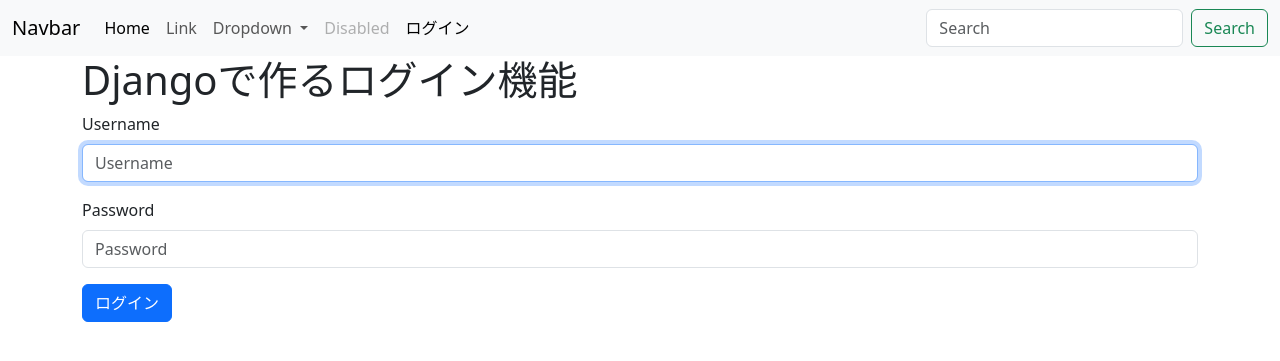
After one commit to st-nanako/django-assignment, a Django app: page /accounts/login/ in a window 1280 px wide. The commit adds this page. Shown: the top 361 px of the page. Run offline with Django 4.2, Linux system fonts and the light colour scheme; some libraries are stand-ins or nearby versions.

Commit message:
login,logout

```diff
--- a/config/settings.py
+++ b/config/settings.py
@@ -39,6 +39,7 @@
     'django.contrib.messages',
     'django.contrib.staticfiles',
     'diary',
+    'django_bootstrap5',
 ]
 
 MIDDLEWARE = [
@@ -127,3 +128,5 @@
 # https://docs.djangoproject.com/en/4.2/ref/settings/#default-auto-field
 
 DEFAULT_AUTO_FIELD = 'django.db.models.BigAutoField'
+
+LOGIN_REDIRECT_URL = '/'
--- a/config/urls.py
+++ b/config/urls.py
@@ -20,4 +20,5 @@
 urlpatterns = [
     path('admin/', admin.site.urls),
     path("", include("diary.urls")), # diary/urls.pyを参照
+    path('accounts/', include('django.contrib.auth.urls')),# ユーザー認証用のビューを呼び出す
 ]
--- a/templates/base.html
+++ b/templates/base.html
@@ -1,3 +1,4 @@
+{% load django_bootstrap5 %}
 {% load static %}
 <!DOCTYPE html>
 <html lang="ja">
@@ -5,8 +6,58 @@
     <meta charset="UTF-8">
     <link rel="stylesheet" href="{% static 'css/style.css' %}">
     <title>DiaryApp {% block title %}{% endblock %}</title>
+    {% bootstrap_css %}
 </head>
 <body>
+  <body>
+  <nav class="navbar navbar-expand-lg bg-body-tertiary">
+    <div class="container-fluid">
+      <a class="navbar-brand" href="#">Navbar</a>
+      <button class="navbar-toggler" type="button" data-bs-toggle="collapse" data-bs-target="#navbarSupportedContent" aria-controls="navbarSupportedContent" aria-expanded="false" aria-label="Toggle navigation">
+        <span class="navbar-toggler-icon"></span>
+      </button>
+      <div class="collapse navbar-collapse" id="navbarSupportedContent">
+        <ul class="navbar-nav me-auto mb-2 mb-lg-0">
+          <li class="nav-item">
+            <a class="nav-link active" aria-current="page" href="#">Home</a>
+          </li>
+          <li class="nav-item">
+            <a class="nav-link" href="#">Link</a>
+          </li>
+          <li class="nav-item dropdown">
+            <a class="nav-link dropdown-toggle" href="#" role="button" data-bs-toggle="dropdown" aria-expanded="false">
+              Dropdown
+            </a>
+            <ul class="dropdown-menu">
+              <li><a class="dropdown-item" href="#">Action</a></li>
+              <li><a class="dropdown-item" href="#">Another action</a></li>
+              <li><hr class="dropdown-divider"></li>
+              <li><a class="dropdown-item" href="#">Something else here</a></li>
+            </ul>
+          </li>
+          <li class="nav-item">
+            <a class="nav-link disabled">Disabled</a>
+          </li>
+          <li class="nav-item">
+            {% if user.is_authenticated %}
+             <span class="nav-link active">{{ user }}でログイン中</span>
+            {% endif %}
+          </li>
+          <li class="nav-item">
+           {% if user.is_authenticated %}
+             <a href="{% url 'logout' %}" class="nav-link active">ログアウト</a>
+           {% else %}
+             <a href="{% url 'login' %}" class="nav-link active">ログイン</a>
+           {% endif %}
+          </li>
+        </ul>
+        <form class="d-flex" role="search">
+        <input class="form-control me-2" type="search" placeholder="Search" aria-label="Search">
+          <button class="btn btn-outline-success" type="submit">Search</button>
+        </form>
+      </div>
+    </div>
+  </nav>
   {% block header %}
   {% endblock %}
 
@@ -17,5 +68,7 @@
 
   {% block footer %}
   {% endblock %}
+  {% bootstrap_javascript %}  {# bootstrapのJavaScriptの読み込み #}
 </body>
+
 </html>
--- /dev/null
+++ b/templates/registration/login.html
@@ -0,0 +1,22 @@
+{% extends "base.html" %}
+{% load django_bootstrap5 %}
+
+{% block contents %}
+{% comment %} ユーザーを認証している場合はログイン後のページを表示 {% endcomment %}
+<h1>Djangoで作るログイン機能</h1>
+{% if user.is_authenticated %}
+    <p>{{ user }} でログインしています</p>
+    <a href="{% url 'logout' %}">
+        {% bootstrap_button button_type="submit" button_class="btn-danger" content="ログアウト" size="md" %}
+    </a>
+{% comment %} 認証していない場合は、ログイン用のフォームを表示 {% endcomment %}
+{% else %}
+   <section>
+      <form action="{% url 'login' %}" method="post">
+        {% csrf_token %}
+        {% bootstrap_form form %}
+        <p>{% bootstrap_button button_type="submit" content="ログイン" size="md" %}</p>
+      </form>
+   </section>
+{% endif %}
+{% endblock %}
```
Also changed, not shown: templates/registration/logged_out.html (added, +10 -0 lines).
